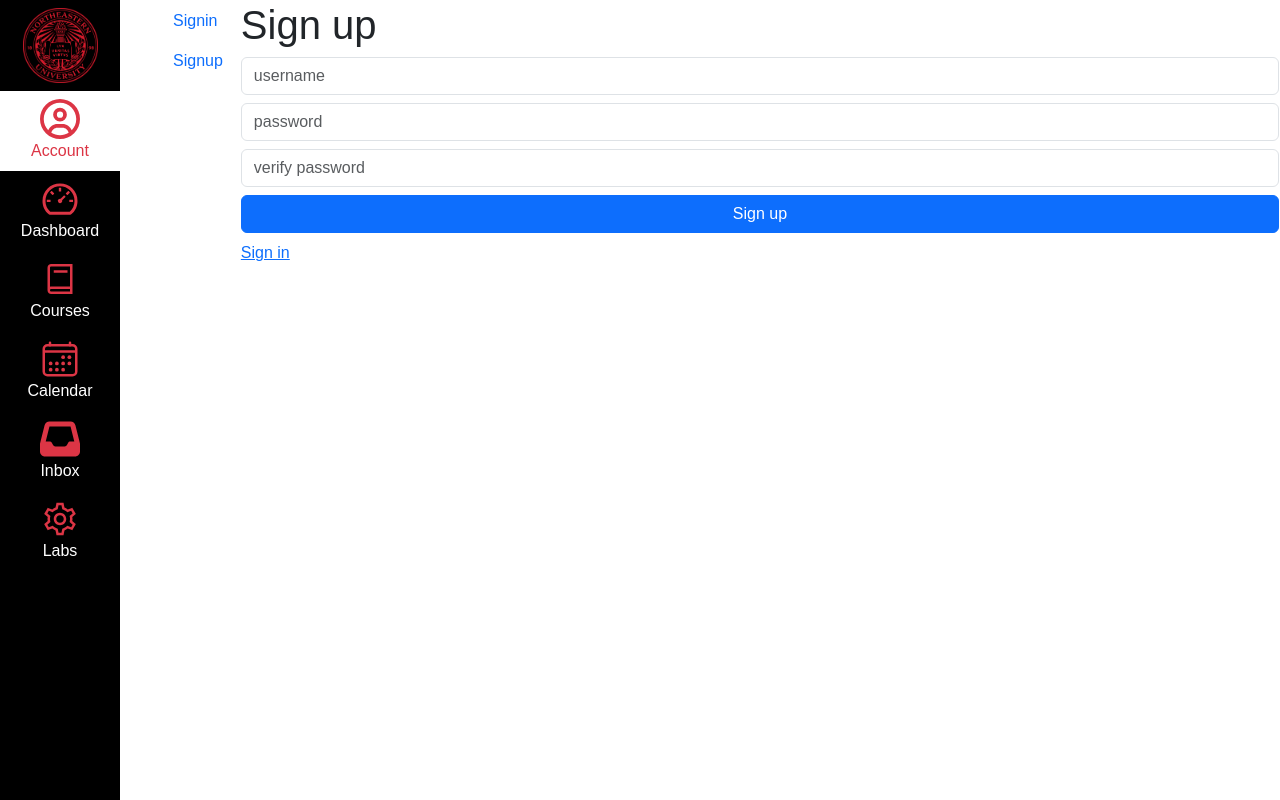
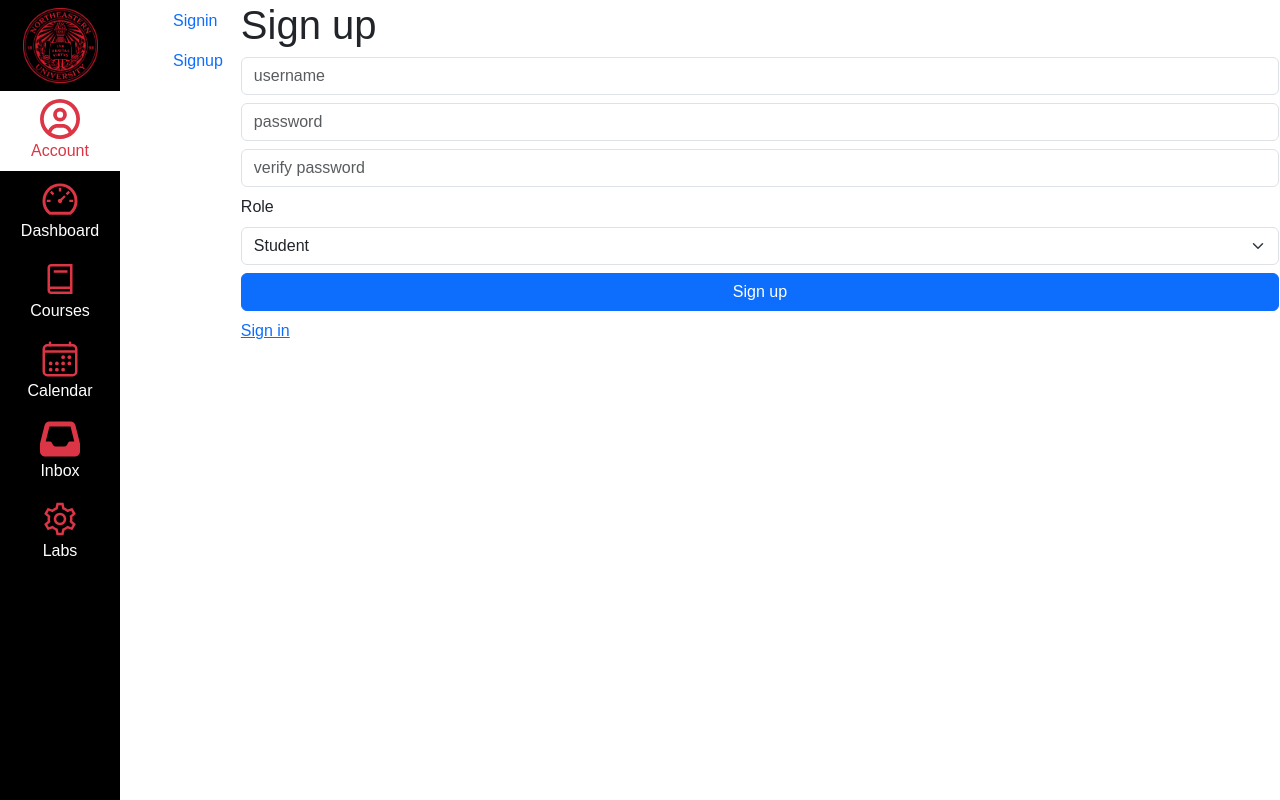
Before and after one commit to jknate/kambaz-quizzes-proj, a Next.js app in the folder client/: page /Account/Signup in a window 1280 px wide. Built offline with nearby package versions, Linux system fonts and the light colour scheme.

Commit message:
role assignment

```diff
--- a/client/app/(Kambaz)/Account/Profile/page.tsx
+++ b/client/app/(Kambaz)/Account/Profile/page.tsx
@@ -27,6 +27,9 @@ export default function Profile() {
       <h3>Profile</h3>
       {profile && (
         <div>
+          <div className="mb-2">
+            <strong>Role:</strong> {profile.role}
+          </div>
           <FormControl
             id="wd-username"
             className="mb-2"
--- a/client/app/(Kambaz)/Account/Signup/page.tsx
+++ b/client/app/(Kambaz)/Account/Signup/page.tsx
@@ -1,29 +1,99 @@
+import { useState } from "react";
 import Link from "next/link";
-import { FormControl } from "react-bootstrap";
+import { useDispatch } from "react-redux";
+import { setCurrentUser } from "../reducer";
+import * as db from "../../Database";
+import { FormControl, Button } from "react-bootstrap";
+import { redirect } from "next/navigation";
 export default function Signup() {
+  const [form, setForm] = useState({
+    username: "",
+    password: "",
+    passwordVerify: "",
+    role: "STUDENT",
+  });
+  const dispatch = useDispatch();
+  const [error, setError] = useState("");
+  const handleSignup = () => {
+    if (!form.username || !form.password || !form.passwordVerify) {
+      setError("All fields required");
+      return;
+    }
+    if (form.password !== form.passwordVerify) {
+      setError("Passwords do not match");
+      return;
+    }
+    if (db.users.find((u) => u.username === form.username)) {
+      setError("Username already exists");
+      return;
+    }
+    // Only required fields: username, password, role
+    const newUser = {
+      _id: Math.random().toString(36).slice(2),
+      username: form.username,
+      password: form.password,
+      role: form.role,
+      firstName: "",
+      lastName: "",
+      email: "",
+      dob: "",
+      loginId: "",
+      section: "",
+      lastActivity: new Date().toISOString().slice(0, 10),
+      totalActivity: "00:00:00",
+    };
+    db.users.push(newUser);
+    dispatch(setCurrentUser(newUser));
+    redirect("/Account/Profile");
+  };
   return (
     <div id="wd-signup-screen">
       <h1>Sign up</h1>
-      <FormControl id="wd-username" placeholder="username" className="mb-2" />
+      <FormControl
+        id="wd-username"
+        placeholder="username"
+        className="mb-2"
+        value={form.username}
+        onChange={(e) => setForm({ ...form, username: e.target.value })}
+      />
       <FormControl
         id="wd-password"
         placeholder="password"
         type="password"
         className="mb-2"
+        value={form.password}
+        onChange={(e) => setForm({ ...form, password: e.target.value })}
       />
       <FormControl
         id="wd-password-verify"
         placeholder="verify password"
         type="password"
         className="mb-2"
+        value={form.passwordVerify}
+        onChange={(e) => setForm({ ...form, passwordVerify: e.target.value })}
       />
-      <Link
+      <div className="mb-2">
+        <label htmlFor="wd-role" className="form-label">
+          Role
+        </label>
+        <select
+          id="wd-role"
+          className="form-select"
+          value={form.role}
+          onChange={(e) => setForm({ ...form, role: e.target.value })}
+        >
+          <option value="STUDENT">Student</option>
+          <option value="FACULTY">Faculty</option>
+        </select>
+      </div>
+      {error && <div className="text-danger mb-2">{error}</div>}
+      <Button
         id="wd-signup-btn"
-        href="/Account/Profile"
         className="btn btn-primary w-100 mb-2"
+        onClick={handleSignup}
       >
-        Sign up{" "}
-      </Link>
+        Sign up
+      </Button>
       <Link id="wd-signin-link" href="/Account/Signin">
         Sign in
       </Link>
```
